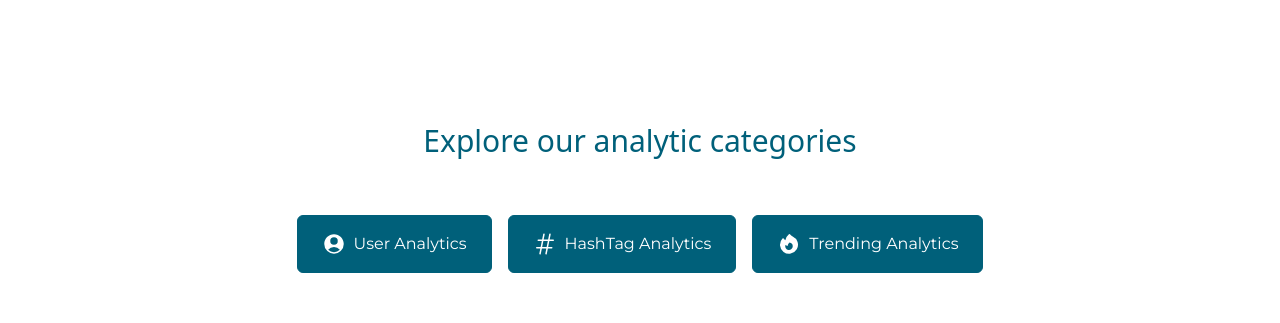
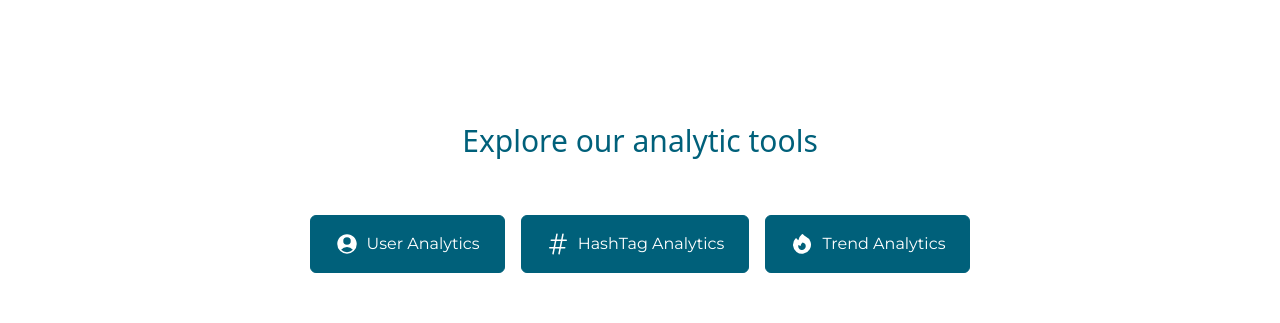
Before and after one commit to lhphat02/tikalyzer-client, a Next.js app: page / in a window 1280 px wide. Shown: the part 960-1283 px from the top of the page. Built offline with nearby package versions, Linux system fonts and the light colour scheme.

Commit message:
refactor: Change slide layout

```diff
--- a/src/components/landing/CategorySlide.jsx
+++ b/src/components/landing/CategorySlide.jsx
@@ -6,39 +6,49 @@ import {
   UserCircleIcon,
 } from '@heroicons/react/24/solid';
 import { useRouter } from 'next/navigation';
+import { useInView } from 'react-intersection-observer';
 
 const featureCategories = [
   {
     name: 'User Analytics',
     path: '/analyze-user',
-    icon: <UserCircleIcon class="h-6 w-6" />,
+    icon: <UserCircleIcon className="h-6 w-6" />,
   },
   {
     name: 'HashTag Analytics',
     path: '/analyze-hashtag',
-    icon: <HashtagIcon class="h-6 w-6" />,
+    icon: <HashtagIcon className="h-6 w-6" />,
   },
   {
-    name: 'Trending Analytics',
+    name: 'Trend Analytics',
     path: '/analyze-trending',
-    icon: <FireIcon class="h-6 w-6" />,
+    icon: <FireIcon className="h-6 w-6" />,
   },
 ];
 
 const CategorySlide = ({ onSlideChange }) => {
   const router = useRouter();
+  const { ref, inView } = useInView({
+    threshold: 0.1, // Adjust the threshold as needed
+  });
 
   return (
     <div className="items-center justify-center h-full gap-8 page-container">
-      <h2 className="text-lg text-prim-1 md:text-3xl">
-        Explore our analytic categories
+      <h2
+        className={`text-lg text-prim-1 md:text-3xl transition-all duration-1000 ease-in-out ${
+          inView ? 'opacity-100' : 'opacity-0'
+        }`}
+      >
+        Explore our analytic tools
       </h2>
 
-      <div className="flex flex-wrap justify-center gap-4">
+      <div className="flex flex-wrap justify-center gap-4 " ref={ref}>
         {featureCategories.map((category, index) => (
           <Button
             key={index}
-            className="rounded-md md:py-4 hover:shadow-lg"
+            className={`rounded-md md:py-4 hover:shadow-lg transform transition-all duration-500 ease-in-out ${
+              inView ? 'translate-y-0 opacity-100' : 'translate-y-8 opacity-0'
+            }`}
             onClick={() => router.push(category.path)}
           >
             {category.icon}
@@ -46,9 +56,6 @@ const CategorySlide = ({ onSlideChange }) => {
           </Button>
         ))}
       </div>
-      {/* <Button outline className="rounded-md md:py-4 hover:shadow-lg">
-        <p className="text-xs md:text-base">See all categories</p>
-      </Button> */}
 
       <div
         className="flex justify-center gap-4 text-xl font-semibold underline cursor-pointer underline-offset-2 text-prim-1 hover:text-prim-2"
```
